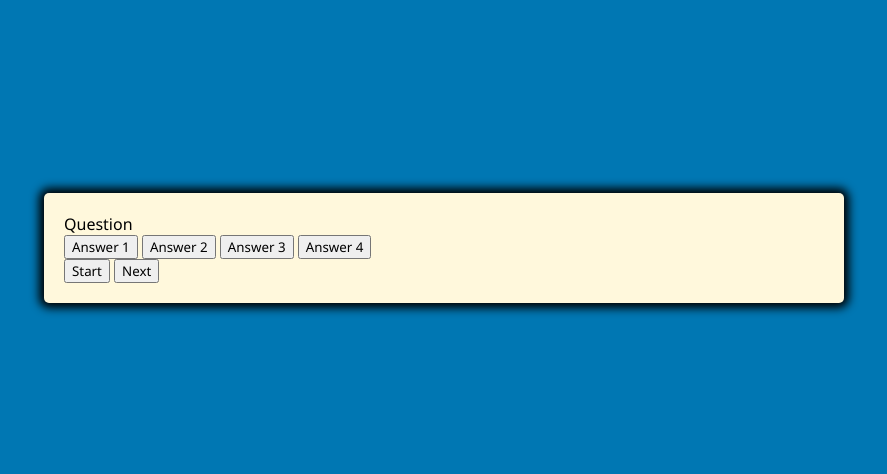
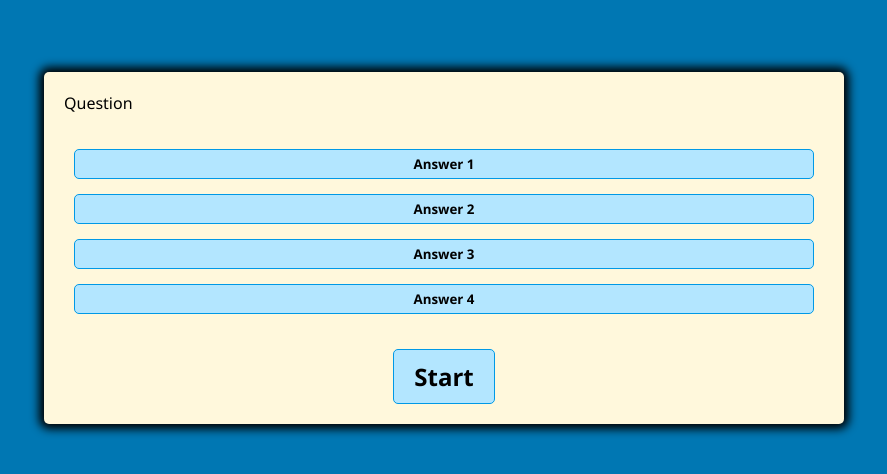
Before and after one commit to Nicksal91/Do-You-Know-Code-, a plain HTML site: page index.html in a window 1280 px wide. Shown: the part 152-626 px from the top of the page, without its empty margins (196-1083 px from the left). Drawn offline with Linux system fonts and the light colour scheme.

Commit message:
css framework

```diff
--- a/styles.css
+++ b/styles.css
@@ -37,3 +37,50 @@ body.wrong {
     padding: 20px;
     box-shadow: 0 0 10px 5px;
 }
+
+.btn-grid {
+    display: grid;
+    gap: 15px;
+    margin: 25px 0;
+    padding: 10px;
+}
+
+.btn {
+    --hue: var(--hue-neutral);
+    border: 1px solid hsl(var(--hue), 100%, 45%);
+    background-color: hsl(var(--hue), 100%, 85%);
+    border-radius: 5px;
+    padding: 5px 10px;
+    color: black;
+    outline: none;
+    font-weight: bold;
+}
+
+.btn:hover {
+    border-color: black;
+}
+
+.btn.correct {
+    --hue: var(--hue-correct);
+}
+
+.btn.wrong {
+    --hue: var(--hue-wrong);
+}
+
+.start-btn, .next-btn {
+    font-size: 1.5rem;
+    font-weight: bold;
+    padding: 10px 20px;
+}
+
+.controls {
+    display: flex;
+    justify-content: center;
+    align-items: center;
+    gap: 15px;
+}
+
+.hide  {
+    display: none;
+}
```
